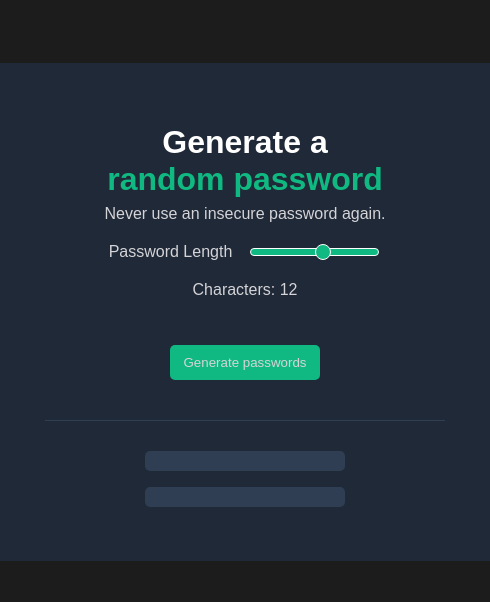
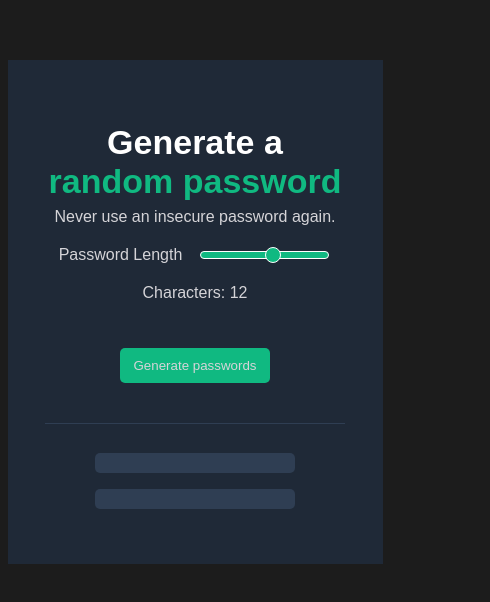
Before and after one commit to jamienorthman/password-generator, a plain HTML site: page index.html in a window 390 px wide. Shown: the part 110-712 px from the top of the page, 490 px wide, since content can reach past the window. Drawn offline with Linux system fonts and the light colour scheme.

Commit message:
smaller title size and set max-width to 375px for smaller screens. Overflow-hidden to prevent scroll

```diff
--- a/style.css
+++ b/style.css
@@ -165,11 +165,21 @@ input[type="range"]::-moz-range-thumb {
   text-align: center;
 }
 
-@media only screen and (max-width: 1000px) {
+@media only screen and (max-width: 768px) {
   .container {
+    max-width: 375px;
     display: flex;
     flex-direction: column;
     align-items: center;
+    overflow: hidden;
+  }
+  .title1,
+  .title2 {
+    font-size: 34px;
+  }
+
+  .separator {
+    max-width: 300px;
   }
 
   .passwords {
```
